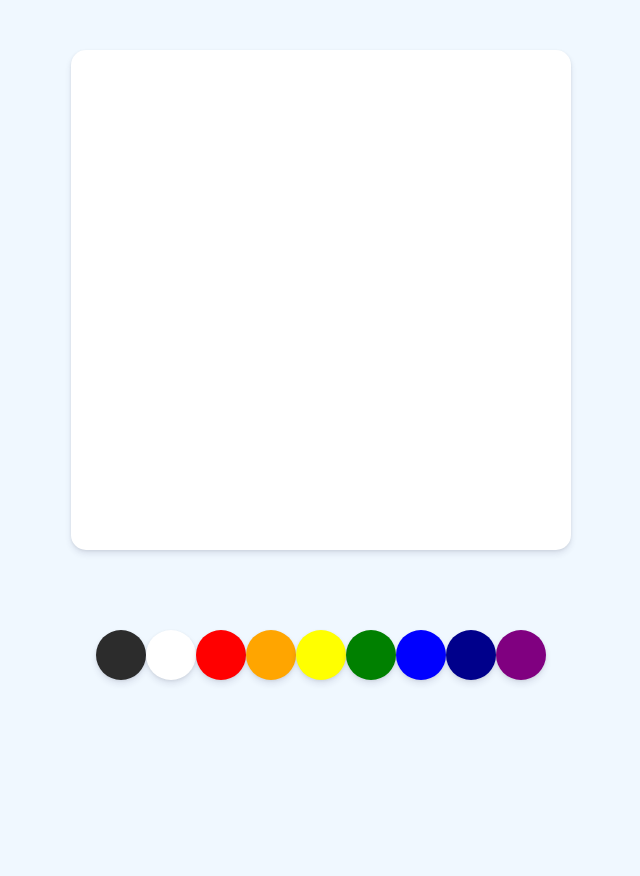
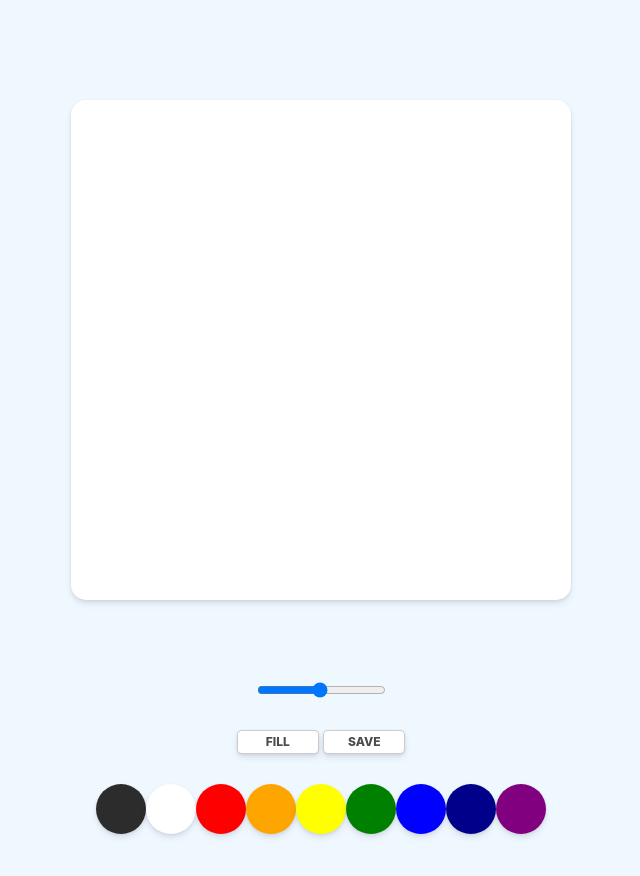
Before and after one commit to ad105geppetto/Study4_paintJS, a plain HTML site: page index.html in a window 1280 px wide. Shown: the whole page, without its empty margins (319-959 px from the left). Before the commit the page ends 800 px from the top, so only its background shows below. Drawn offline with Linux system fonts and the light colour scheme.

Commit message:
style paintJS

```diff
--- a/index.html
+++ b/index.html
@@ -1,5 +1,6 @@
 <!DOCTYPE html>
 <html lang="en">
+
 <head>
     <meta charset="UTF-8">
     <meta http-equiv="X-UA-Compatible" content="IE=edge">
@@ -7,9 +8,17 @@
     <link rel="stylesheet" href="styles.css" />
     <title>PaintJS</title>
 </head>
+
 <body>
     <canvas id="jsCanvas" class="canvas"></canvas>
     <div class="controls">
+        <div class="controls__range">
+            <input type="range" id="jsRange" min="0.1" max="5.0" value="2.5" step="0.1"/>
+        </div>
+            <div class="controls__btns">
+            <button id="jsMode">Fill</button>
+            <button id="jsSave">Save</button>
+        </div>
         <div class="controls__colors" id="jsColors">
             <div class="controls__color" style="background-color: #2c2c2c;"></div>
             <div class="controls__color" style="background-color: white;"></div>
@@ -24,4 +33,5 @@
     </div>
     <script src="app.js"></script>
 </body>
+
 </html>
--- a/styles.css
+++ b/styles.css
@@ -7,6 +7,7 @@ body {
     display: flex;
     flex-direction: column;
     align-items: center;
+    padding: 50px 0;
 }
 
 .canvas {
@@ -20,6 +21,37 @@ body {
 
 .controls {
     margin-top: 80px;
+    display: flex;
+    flex-direction: column;
+    align-items: center;
+}
+
+.controls .controls__range {
+    margin-bottom: 30px;
+}
+
+.controls .controls__btns {
+    margin-bottom: 30px;
+}
+
+.controls__btns button {
+    all: unset;
+    cursor: pointer;
+    background-color: white;
+    padding: 5px 0px;
+    width: 80px;
+    text-align: center;
+    border-radius: 5px;
+    box-shadow: 0 4px 6px rgba(50, 50, 93, 0.11), 0 1px 3px rgba(0, 0, 0, 0.08);
+    border: 1px solid rgba(0, 0, 0, 0.2);
+    color: rgba(0, 0, 0, 0.7);
+    text-transform: uppercase;
+    font-weight: 800;
+    font-size: 12px;
+}
+
+.controls__btns button:active {
+    transform: scale(0.98);
 }
 
 .controls .controls__colors {
```
